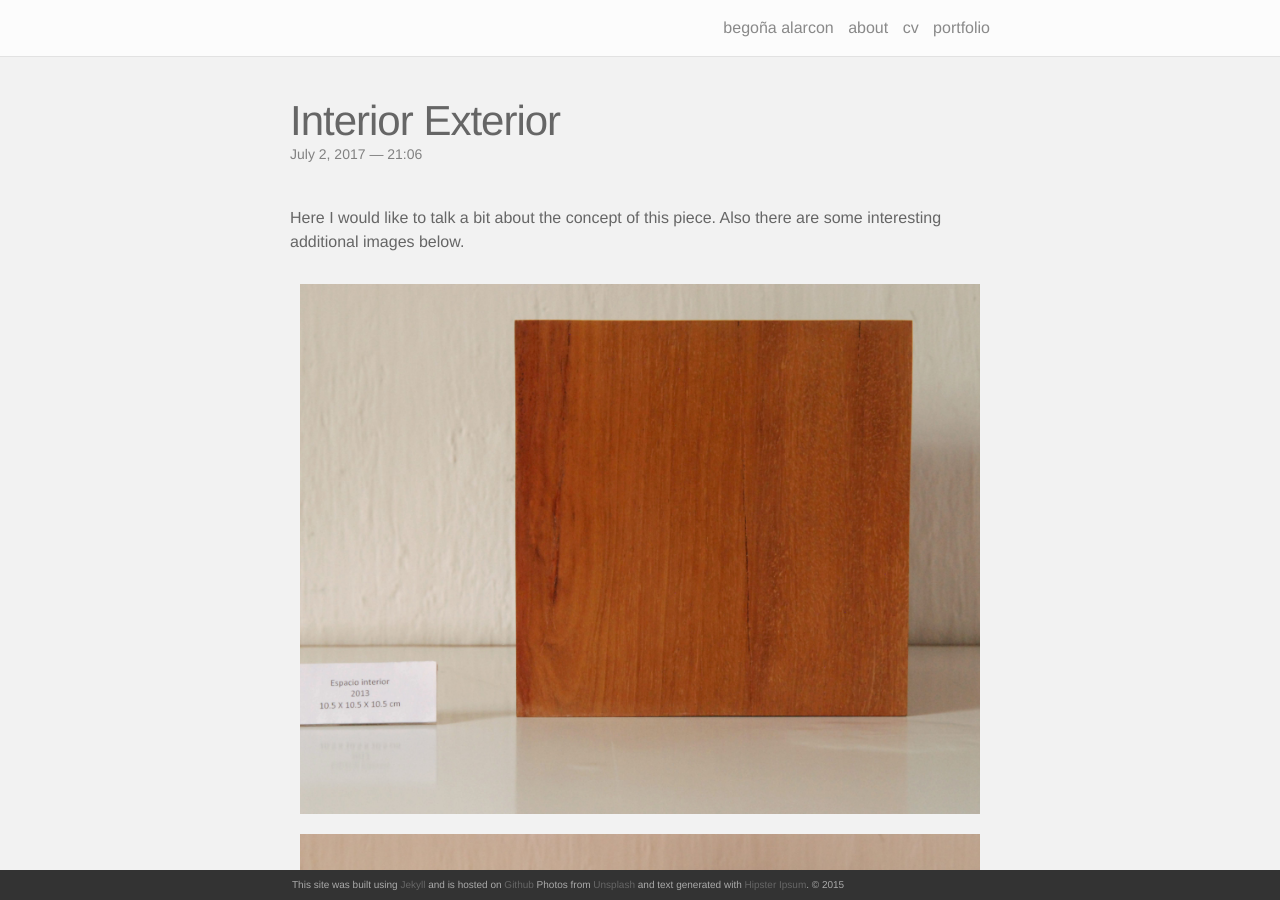
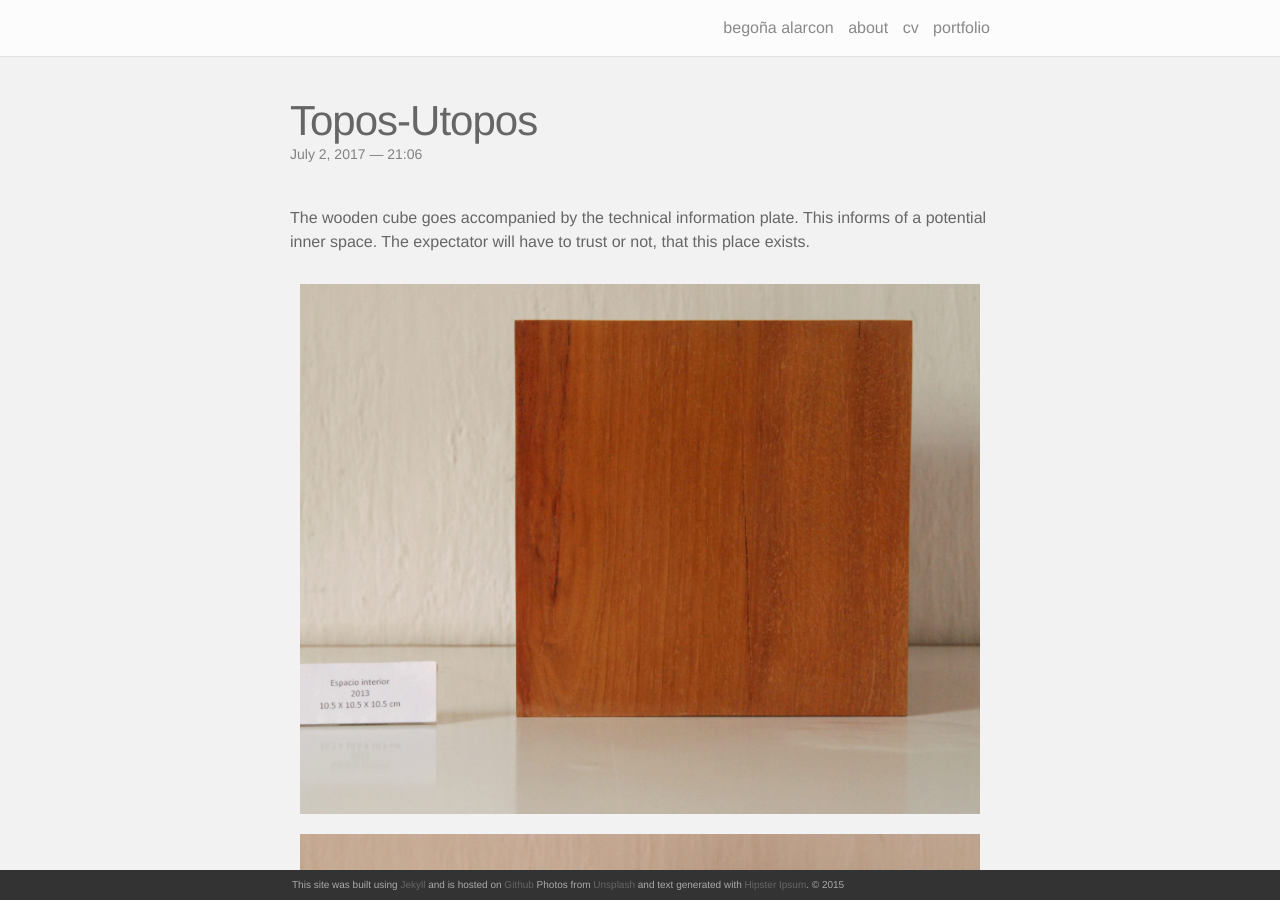
Before and after one commit to begoalarcon/begoalarcon.github.io, a Jekyll site: the page built from _portfolio/8_project.markdown, in a window 1280 px wide and 900 px high. Built offline with Jekyll 4.4.1, drawn with Linux system fonts in a browser that asks for light colours; nearby versions of some CDN libraries; some of the changed text lies outside the part shown.

Commit message:
Update 8_project.markdown

```diff
--- a/_portfolio/8_project.markdown
+++ b/_portfolio/8_project.markdown
@@ -1,11 +1,11 @@
 ---
 layout: post
-title: Interior Exterior
-description: Sculpture from iron, 2010
+title: Topos-Utopos
+description: Wood, 2013
 img: /img/interior-exterior1.jpeg
 ---
 
-Here I would like to talk a bit about the concept of this piece. Also there are some interesting additional images below.
+The wooden cube goes accompanied by the technical information plate. This informs of a potential inner space. The expectator will have to trust or not, that this place exists.
 
 
 <div class="img_row">
@@ -18,5 +18,4 @@ Here I would like to talk a bit about the concept of this piece. Also there are
   <img class="col three" src="/img/interior-exterior3.jpeg"/>
 </div>
 <div class="col three caption">
-	Some additional photos.
 </div>
```
